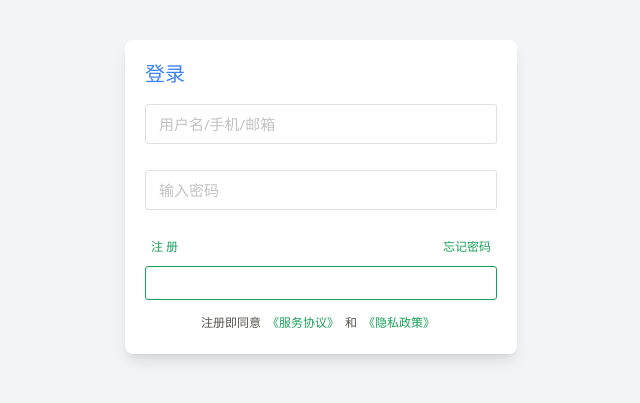
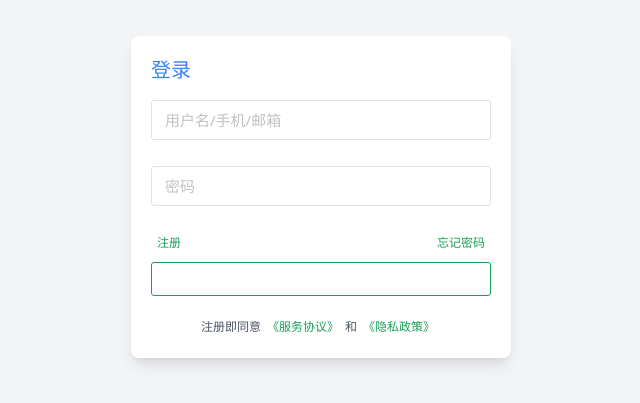
Before and after one commit to webyang-male/nuxt3-edu, a Nuxt app: page /login in a window 1280 px wide. Shown: the part 203-606 px from the top of the page, without its empty margins (319-959 px from the left). Built offline with nearby package versions, Linux system fonts and the light colour scheme.

Commit message:
test:Login interface data interaction

```diff
--- /dev/null
+++ b/apis/user.js
@@ -0,0 +1,5 @@
+export function useLoginApi(body) {
+  return useHttpPost("login", "/login", {
+    body,
+  });
+}
--- a/composables/useHttp.js
+++ b/composables/useHttp.js
@@ -1,5 +1,5 @@
 //请求和响应拦截器封装
-
+import { createDiscreteApi } from "naive-ui";
 const fetchConfig = {
   baseURL: "http://demonuxtapi.dishait.cn/pc",
   headers: {
@@ -10,12 +10,13 @@ const fetchConfig = {
 function useGetFetchOptions(options = {}) {
   options.baseURL = options.baseURL ?? fetchConfig.baseURL;
   options.headers = options.headers ?? {
-    appid: fetchConfig.headers.appid ?? ""
+    appid: fetchConfig.headers.appid,
   };
   options.initialCache = options.initialCache ?? false;
   options.lazy = options.lazy ?? false;
 
-  //用户登录，获取token
+  // 用户登录，默认传token
+
   return options;
 }
 
@@ -25,23 +26,32 @@ export async function useHttp(key, url, options = {}) {
 
   let res = await useFetch(url, {
     ...options,
-    //响应拦截器
+    // 相当于响应拦截器
     transform: (res) => {
       return res.data;
     },
   });
 
+  // 客户端错误处理
+  if (process.client && res.error.value) {
+    const msg = res.error.value?.data?.data;
+    if (!options.lazy) {
+      const { message } = createDiscreteApi(["message"]);
+      message.error(msg || "服务端错误");
+    }
+  }
+
   return res;
 }
 
-//get请求
-export function useHttpGet(key, url, options={}) {
+// GET请求
+export function useHttpGet(key, url, options = {}) {
   options.method = "GET";
   return useHttp(key, url, options);
 }
 
-//post请求
-export function useHttpPost(key, url, options={}) {
-    options.method = "POST";
-    return useHttp(key, url, options);
-  }
+// POST请求
+export function useHttpPost(key, url, options = {}) {
+  options.method = "POST";
+  return useHttp(key, url, options);
+}
--- a/pages/login.vue
+++ b/pages/login.vue
@@ -1,38 +1,30 @@
 <template>
-    <n-form class="w-[22rem]" :model="form" ref="formRef" :rules="rules" size="large">
+    <n-form class="w-[340px]" ref="formRef" :model="form" :rules="rules" size="large">
         <n-form-item :show-label="false" path="username">
             <n-input v-model:value="form.username" :placeholder="type === 'login' ? '用户名/手机/邮箱' : '用户名'" />
         </n-form-item>
         <n-form-item :show-label="false" path="password">
-            <n-input type="password" v-model:value="form.password" placeholder="输入密码" />
+            <n-input v-model:value="form.password" placeholder="密码" type="password" />
         </n-form-item>
         <n-form-item v-if="type != 'login'" :show-label="false" path="repassword">
-            <n-input type="password" v-model:value="form.repassword" placeholder="确认密码" />
+            <n-input v-model:value="form.repassword" placeholder="确认密码" type="password" />
         </n-form-item>
-
+        <div class="flex justify-between w-full mb-2">
+            <n-button quaternary type="primary" size="tiny" @click="changeType">
+                {{ type === 'login' ? '注册' : '登录' }}
+            </n-button>
+            <n-button quaternary type="primary" size="tiny">忘记密码</n-button>
+        </div>
         <div>
-            <div class="w-full flex justify-between mb-2">
-                <n-button quaternary type="primary" size="tiny" @click="changeType">
-                    {{ type === 'login' ? '注 册' : '登 录' }}
-                </n-button>
-                <n-button quaternary type="primary" size="tiny">
-                    忘记密码
-                </n-button>
-            </div>
-
-            <n-button class="w-full" type="primary" @click="onSubmit">{{ type === 'login' ? '登 录' : '注 册' }}
+            <n-button class="w-full" type="primary" @click="onSubmit" :loading="loading">
+                {{ type === 'login' ? '登 录' : '注 册' }}
             </n-button>
-            <div class="flex text-xs w-full justify-center items-center mt-3 text-warm-gray-600">
-                注册即同意
-                <n-button quaternary type="primary" size="tiny">
-                    《服务协议》
-                </n-button>
-                和
-                <n-button quaternary type="primary" size="tiny">
-                    《隐私政策》
-                </n-button>
-            </div>
-
+        </div>
+        <div class="flex justify-center items-center w-full text-xs mt-5 text-gray-600">
+            注册即同意
+            <n-button quaternary type="primary" size="tiny">《服务协议》</n-button>
+            和
+            <n-button quaternary type="primary" size="tiny">《隐私政策》</n-button>
         </div>
     </n-form>
 </template>
@@ -44,6 +36,7 @@ import {
     NInput,
     NFormItem,
     NButton,
+    createDiscreteApi
 } from "naive-ui"
 
 const route = useRoute()
@@ -101,27 +94,42 @@ const changeType = () => {
         form.password = ""
         form.repassword = ""
         formRef.value.restoreValidation()
-    } catch (error) {
-        console.log(error);
+    } catch (e) {
+        console.log(e);
     }
 }
 
 
+const loading = ref(false)
 
 const onSubmit = () => {
-    formRef.value.validate((error) => {
-        if (error) {
-            return false
-        } else {
-            console.log('suc');
-        }
-    });
+    formRef.value.validate(async (errors) => {
+        if (errors) return
+
+        loading.value = true
+
+        let {
+            data,
+            error
+        } = await useLoginApi(form)
+
+        loading.value = false
+
+        if (error.value) return
+
+        const { message } = createDiscreteApi(["message"])
+        message.success("登录成功")
+
+        // 将用户登录成功返回的token存储在cookie当中，用户登录成功的标识
+        const token = useCookie("token")
+        token.value = data.value.token
+
+        // 跳转
+        navigateTo(route.query.from || "/", { replace: true })
+    })
 }
 
 definePageMeta({
     layout: "login"
 })
 </script>
-
-<style lang="scss" scoped>
-</style>
```
